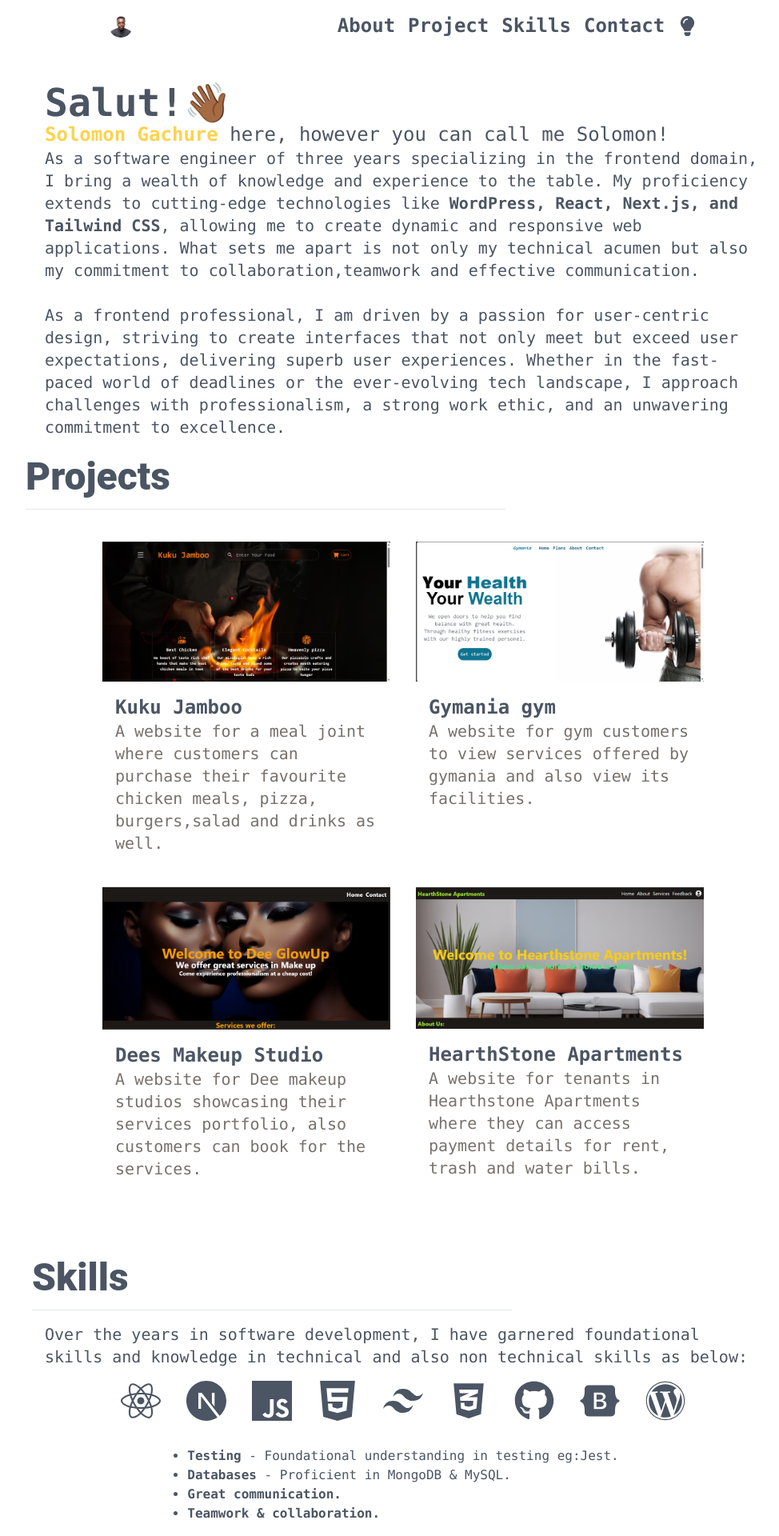
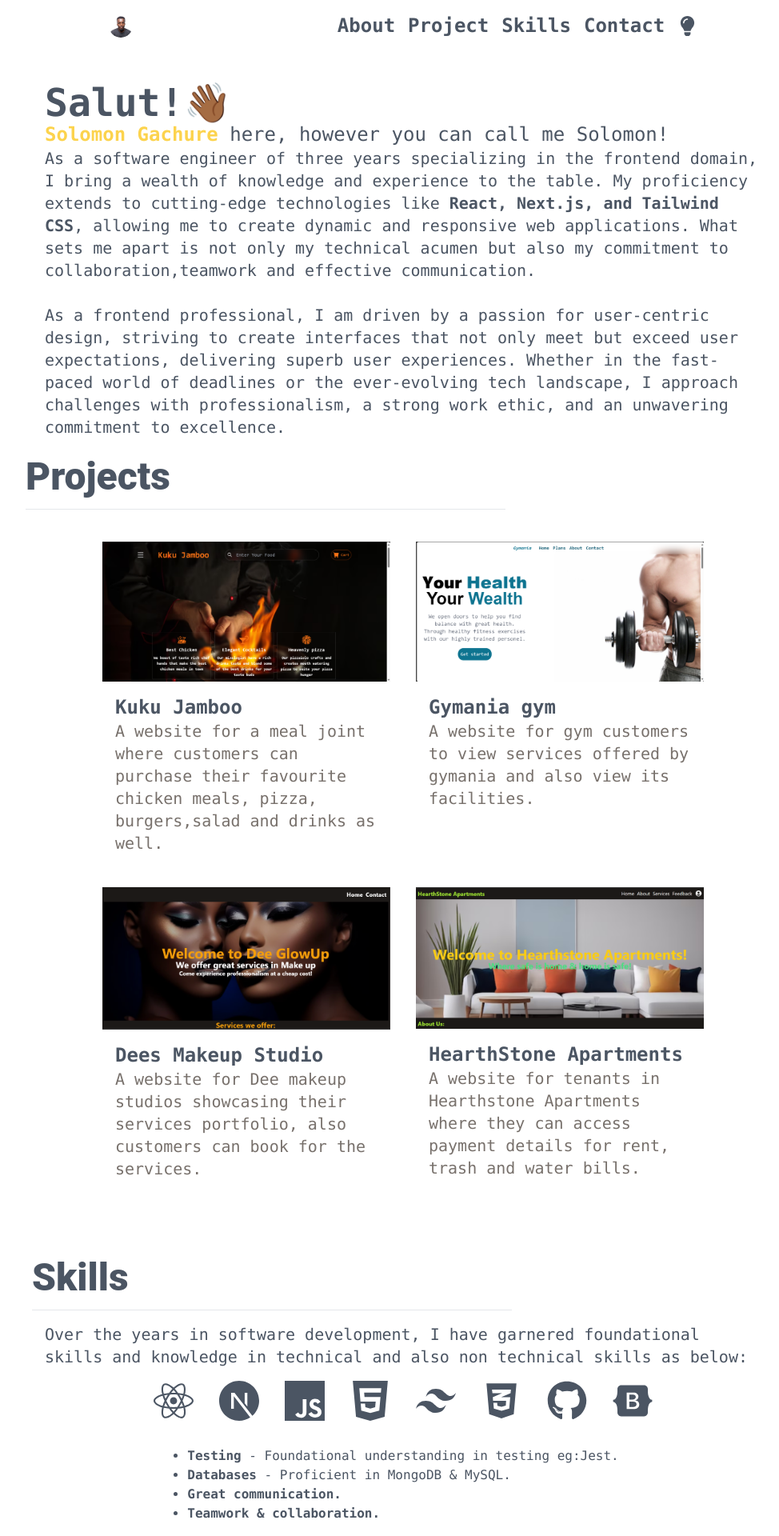
Before and after one commit to Solomon-Gachure/gitahi, a React (Create React App) app: page / in a window 1280 px wide. Shown: the top 1920 px of the page at 80% size, without its empty margins (136-1110 px from the left). Built offline with nearby package versions, Linux system fonts and the light colour scheme.

Commit message:
slight changes

```diff
--- a/src/component/about.js
+++ b/src/component/about.js
@@ -10,7 +10,7 @@
         <div className='flex items-center justify-center p-4 pt-10 '>
   <p className='font-mono md:text-xl max-w-4xl '><span className='text-2xl md:text-5xl font-extrabold' data-aos="fade-right">Salut!👋🏾</span> <br/>
     <span className='text-xl md:text-2xl'><b className='text-amber-300'>Solomon Gachure</b> here, however you can call me Solomon!</span><br/>
-    As a software engineer of three years specializing in the frontend domain, I bring a wealth of knowledge and experience to the table. My proficiency extends to cutting-edge technologies like <b>WordPress, React, Next.js, and Tailwind CSS</b>, allowing me to create dynamic and responsive web applications.
+    As a software engineer of three years specializing in the frontend domain, I bring a wealth of knowledge and experience to the table. My proficiency extends to cutting-edge technologies like <b>React, Next.js, and Tailwind CSS</b>, allowing me to create dynamic and responsive web applications.
 
   What sets me apart is not only my technical acumen but also my commitment to collaboration,teamwork and effective communication.<br/>
   <br/>
--- a/src/component/skills.js
+++ b/src/component/skills.js
@@ -4,7 +4,6 @@ import {
   FaCss3Alt,
   FaGithub,
   FaBootstrap,
-  FaWordpress,
 } from "react-icons/fa";
 import { SiNextdotjs, SiJavascript,SiHtml5,SiTailwindcss  } from "react-icons/si";
 
@@ -36,7 +35,6 @@ const Skills = () => {
           <FaCss3Alt size={50} />
           <FaGithub size={50} />
           <FaBootstrap size={50} />
-          <FaWordpress size={50} />
         </div>
         <div className="pt-6">
           <ol className="p-2 list-disc">
```
